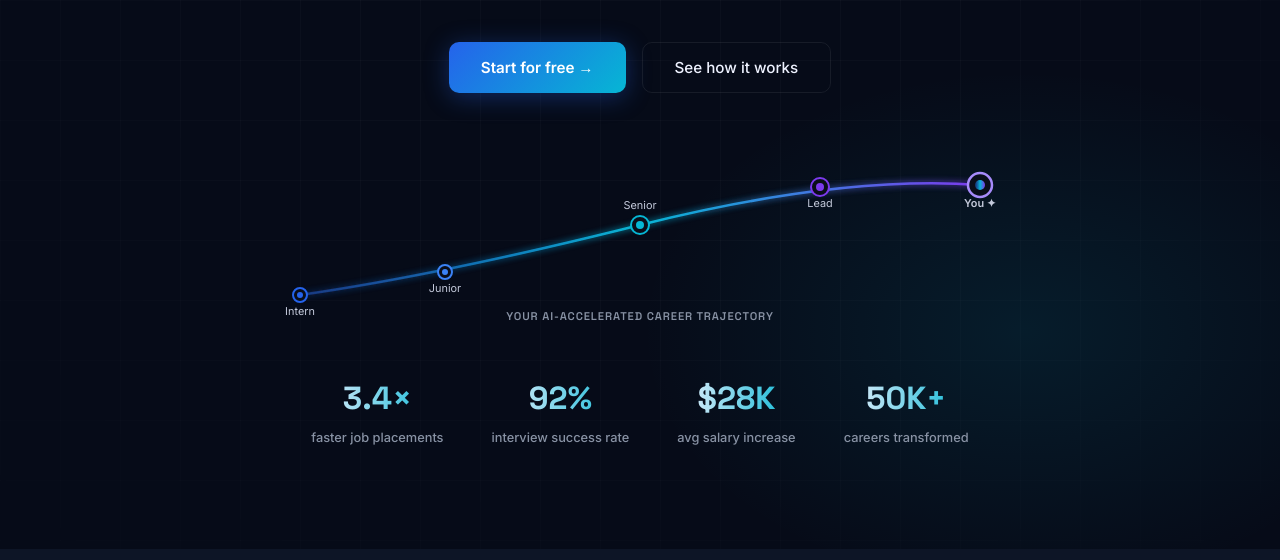
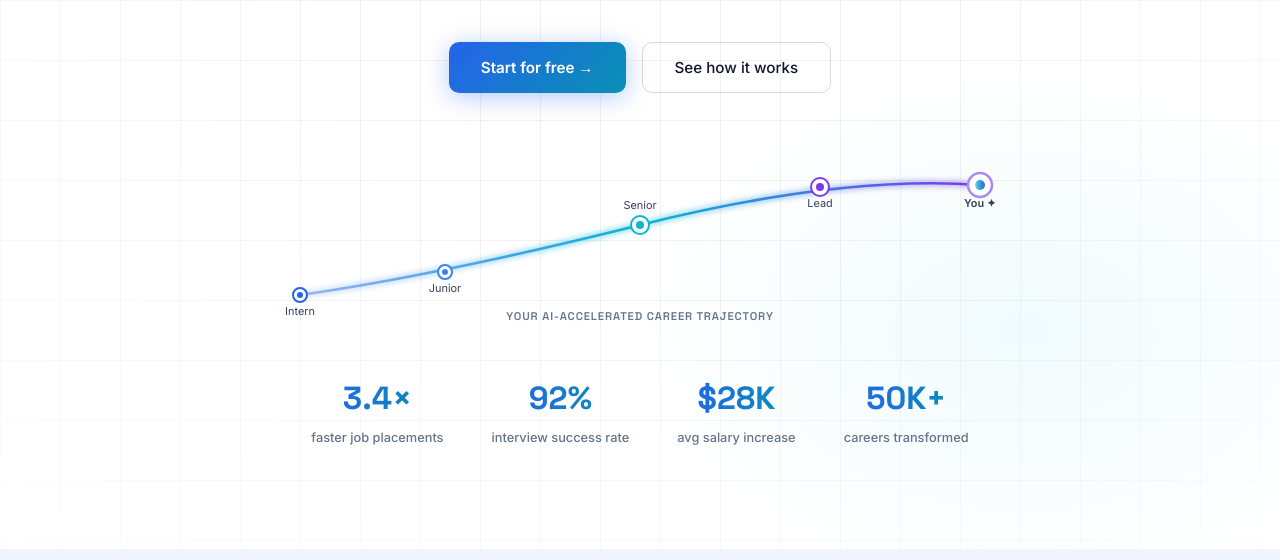
Before and after one commit to thevibegarage/IIML, a plain HTML site: page index.html in a window 1280 px wide. Shown: the part 540-1100 px from the top of the page. Drawn offline with Linux system fonts and the light colour scheme.

Commit message:
Switch color theme from dark to light
Co-Authored-By: Claude Sonnet 4.6 <noreply@anthropic.com>

```diff
--- a/index.html
+++ b/index.html
@@ -10,18 +10,18 @@
   *, *::before, *::after { box-sizing: border-box; margin: 0; padding: 0; }
 
   :root {
-    --navy:   #060B18;
-    --navy2:  #0D1526;
-    --navy3:  #131D32;
+    --navy:   #FFFFFF;
+    --navy2:  #F1F5FF;
+    --navy3:  #E4EBFF;
     --cobalt: #2563EB;
-    --cyan:   #06B6D4;
+    --cyan:   #0891B2;
     --violet: #7C3AED;
-    --offwhite: #EEF2FF;
-    --slate:  #8892A4;
-    --slate2: #C4CADB;
-    --border: rgba(255,255,255,0.07);
-    --glow-cyan: 0 0 40px rgba(6,182,212,0.25);
-    --glow-cobalt: 0 0 40px rgba(37,99,235,0.3);
+    --offwhite: #0F172A;
+    --slate:  #64748B;
+    --slate2: #334155;
+    --border: rgba(0,0,0,0.08);
+    --glow-cyan: 0 0 40px rgba(6,182,212,0.18);
+    --glow-cobalt: 0 0 40px rgba(37,99,235,0.2);
   }
 
   html { scroll-behavior: smooth; }
@@ -45,9 +45,10 @@
     z-index: 100;
     display: flex; align-items: center; justify-content: space-between;
     padding: 18px 5%;
-    background: rgba(6,11,24,0.8);
+    background: rgba(255,255,255,0.9);
     backdrop-filter: blur(20px);
     border-bottom: 1px solid var(--border);
+    box-shadow: 0 1px 12px rgba(0,0,0,0.06);
   }
 
   .logo {
@@ -103,16 +104,16 @@
   .hero-bg {
     position: absolute; inset: 0; z-index: 0;
     background:
-      radial-gradient(ellipse 80% 60% at 50% -10%, rgba(37,99,235,0.18) 0%, transparent 65%),
-      radial-gradient(ellipse 50% 40% at 80% 80%, rgba(6,182,212,0.1) 0%, transparent 60%);
+      radial-gradient(ellipse 80% 60% at 50% -10%, rgba(37,99,235,0.08) 0%, transparent 65%),
+      radial-gradient(ellipse 50% 40% at 80% 80%, rgba(6,182,212,0.06) 0%, transparent 60%);
   }
 
   /* Animated grid */
   .hero-grid {
     position: absolute; inset: 0; z-index: 0;
     background-image:
-      linear-gradient(rgba(255,255,255,0.025) 1px, transparent 1px),
-      linear-gradient(90deg, rgba(255,255,255,0.025) 1px, transparent 1px);
+      linear-gradient(rgba(0,0,0,0.05) 1px, transparent 1px),
+      linear-gradient(90deg, rgba(0,0,0,0.05) 1px, transparent 1px);
     background-size: 60px 60px;
     mask-image: radial-gradient(ellipse 80% 80% at 50% 50%, black 30%, transparent 100%);
   }
@@ -186,14 +187,14 @@
 
   .btn-ghost {
     background: transparent;
-    color: var(--offwhite); border: 1px solid var(--border);
+    color: var(--offwhite); border: 1px solid rgba(0,0,0,0.15);
     padding: 15px 32px; border-radius: 10px;
     font-size: 0.95rem; font-weight: 500;
     cursor: pointer; font-family: 'Inter', sans-serif;
     transition: border-color 0.2s, background 0.2s;
   }
 
-  .btn-ghost:hover { border-color: rgba(255,255,255,0.2); background: rgba(255,255,255,0.04); }
+  .btn-ghost:hover { border-color: rgba(0,0,0,0.25); background: rgba(0,0,0,0.04); }
 
   /* ─── TRAJECTORY ARC (signature element) ─ */
   .trajectory-wrap {
@@ -254,7 +255,7 @@
   .stat-num {
     font-family: 'Space Grotesk', sans-serif;
     font-size: 2rem; font-weight: 700;
-    background: linear-gradient(90deg, var(--offwhite), var(--cyan));
+    background: linear-gradient(90deg, var(--cobalt), var(--cyan));
     -webkit-background-clip: text;
     -webkit-text-fill-color: transparent;
     background-clip: text;
@@ -350,7 +351,7 @@
   .feat-visual::before {
     content: '';
     position: absolute; inset: 0;
-    background: radial-gradient(ellipse 60% 60% at 50% 50%, rgba(37,99,235,0.08), transparent);
+    background: radial-gradient(ellipse 60% 60% at 50% 50%, rgba(37,99,235,0.05), transparent);
     pointer-events: none;
   }
 
@@ -363,7 +364,7 @@
 
   .resume-line {
     height: 8px; border-radius: 4px;
-    background: rgba(255,255,255,0.08);
+    background: rgba(0,0,0,0.08);
     margin-bottom: 10px;
   }
 
@@ -400,8 +401,8 @@
   }
 
   .bubble.me {
-    background: linear-gradient(135deg, rgba(37,99,235,0.3), rgba(6,182,212,0.2));
-    border: 1px solid rgba(37,99,235,0.3);
+    background: linear-gradient(135deg, rgba(37,99,235,0.15), rgba(6,182,212,0.1));
+    border: 1px solid rgba(37,99,235,0.25);
     color: var(--offwhite);
     margin-left: auto;
   }
@@ -596,7 +597,7 @@
 
   .price-btn.secondary {
     background: transparent; color: var(--offwhite);
-    border: 1px solid var(--border);
+    border: 1px solid rgba(0,0,0,0.15);
   }
 
   .price-btn:hover { transform: translateY(-1px); opacity: 0.9; }
@@ -612,7 +613,7 @@
   .cta-bg {
     position: absolute; inset: 0;
     background:
-      radial-gradient(ellipse 70% 80% at 50% 50%, rgba(37,99,235,0.12) 0%, transparent 60%);
+      radial-gradient(ellipse 70% 80% at 50% 50%, rgba(37,99,235,0.06) 0%, transparent 60%);
   }
 
   .cta-inner {
@@ -631,7 +632,7 @@
 
   .cta-input {
     flex: 1;
-    background: rgba(255,255,255,0.05);
+    background: rgba(255,255,255,0.8);
     border: 1px solid var(--border);
     border-radius: 10px; padding: 14px 18px;
     color: var(--offwhite); font-family: 'Inter', sans-serif;
@@ -759,31 +760,31 @@
 
       <!-- Nodes -->
       <g class="node-circle node-1">
-        <circle cx="60" cy="130" r="7" fill="#0A0E1A" stroke="#2563EB" stroke-width="2"/>
+        <circle cx="60" cy="130" r="7" fill="#FFFFFF" stroke="#2563EB" stroke-width="2"/>
         <circle cx="60" cy="130" r="3" fill="#2563EB"/>
         <text x="60" y="150" text-anchor="middle" class="traj-node-label">Intern</text>
       </g>
 
       <g class="node-circle node-2">
-        <circle cx="205" cy="107" r="7" fill="#0A0E1A" stroke="#3B82F6" stroke-width="2"/>
+        <circle cx="205" cy="107" r="7" fill="#FFFFFF" stroke="#3B82F6" stroke-width="2"/>
         <circle cx="205" cy="107" r="3" fill="#3B82F6"/>
         <text x="205" y="127" text-anchor="middle" class="traj-node-label">Junior</text>
       </g>
 
       <g class="node-circle node-3">
-        <circle cx="400" cy="60" r="9" fill="#0A0E1A" stroke="#06B6D4" stroke-width="2"/>
+        <circle cx="400" cy="60" r="9" fill="#FFFFFF" stroke="#06B6D4" stroke-width="2"/>
         <circle cx="400" cy="60" r="4" fill="#06B6D4"/>
         <text x="400" y="44" text-anchor="middle" class="traj-node-label">Senior</text>
       </g>
 
       <g class="node-circle node-4">
-        <circle cx="580" cy="22" r="9" fill="#0A0E1A" stroke="#7C3AED" stroke-width="2"/>
+        <circle cx="580" cy="22" r="9" fill="#FFFFFF" stroke="#7C3AED" stroke-width="2"/>
         <circle cx="580" cy="22" r="4" fill="#7C3AED"/>
         <text x="580" y="42" text-anchor="middle" class="traj-node-label">Lead</text>
       </g>
 
       <g class="node-circle node-5">
-        <circle cx="740" cy="20" r="12" fill="#0A0E1A" stroke="#A78BFA" stroke-width="2.5"/>
+        <circle cx="740" cy="20" r="12" fill="#FFFFFF" stroke="#A78BFA" stroke-width="2.5"/>
         <circle cx="740" cy="20" r="5" fill="url(#arcGrad)"/>
         <text x="740" y="42" text-anchor="middle" class="traj-node-label" fill="#A78BFA" font-weight="600">You ✦</text>
       </g>
```
